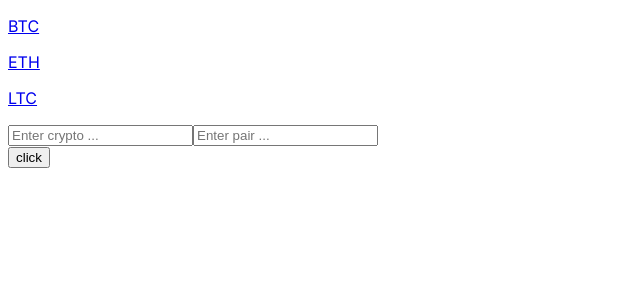
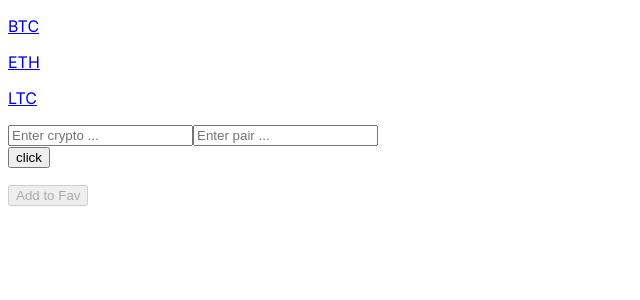
Before and after one commit to StandaFrontMan/Crypto-Tracker, a Next.js app in the folder ts-proj/: page / in a window 1280 px wide. Shown: the top 300 px of the page, without its empty margins (0-640 px from the left). Built offline with nearby package versions, Linux system fonts and the light colour scheme.

Commit message:
Adding redux Toolkit in project, store, hooks, provider and slice. addCoin Reducer

```diff
--- a/ts-proj/app/components/OwnCoinComponent.tsx
+++ b/ts-proj/app/components/OwnCoinComponent.tsx
@@ -3,9 +3,13 @@
 import { useState } from "react"
 import { getCryptoData } from "../helpers/getCryptoData";
 import { CryptoData } from "../modules/ICrypto";
-import Link from "next/link";
+import { useAppDispatch, useAppSelector } from "../redux/hooks";
+import { addCoin } from "../redux/features/usersCoinsSlice";
 
 export default function OwnCoinComponent() {
+
+    const dispatch = useAppDispatch();
+    const { coins } = useAppSelector(state => state.coin)
 
     const [cryptoName, setCryptoName] = useState<string>('');
     const [fiatPair, setFiatPair] = useState<string>('');
@@ -16,8 +20,14 @@ export default function OwnCoinComponent() {
         if (cryptoName && fiatPair !== '') {
             getCryptoData({ cryptoName, fiatPair })
                 .then((response: CryptoData) => {
-                    setData(response)
+                    setData(response);
                 })
+        }
+    }
+
+    const handleAddCoin = () => {
+        if(data) {
+            dispatch(addCoin(data))
         }
     }
 
@@ -45,6 +55,9 @@ export default function OwnCoinComponent() {
                 <p>{data?.day}</p>
                 <p>{data?.close}</p>
             </div>
+            <div>
+                <button onClick={handleAddCoin} disabled={!data}>Add to Fav</button>
+            </div>
         </main>
     )
 }
--- a/ts-proj/app/layout.tsx
+++ b/ts-proj/app/layout.tsx
@@ -1,6 +1,7 @@
 import './globals.css'
 import type { Metadata } from 'next'
 import { Inter } from 'next/font/google'
+import { ReduxProvider } from './redux/provider'
 
 const inter = Inter({ subsets: ['latin'] })
 
@@ -17,7 +18,11 @@ export default function RootLayout({
   return (
     <html lang="en">
       <body className={inter.className}>
-        {children}
+        <main className='container'>
+          <ReduxProvider>
+            {children}
+          </ReduxProvider>
+        </main>
       </body>
     </html>
   )
--- /dev/null
+++ b/ts-proj/app/redux/features/usersCoinsSlice.tsx
@@ -0,0 +1,31 @@
+import { CryptoData } from "@/app/modules/ICrypto";
+import { PayloadAction, createSlice } from "@reduxjs/toolkit";
+import { data } from "autoprefixer";
+
+interface CoinState {
+    coins: CryptoData[];
+}
+
+const initialState: CoinState = {
+    coins: [],
+}
+
+export const usersCoinsSlice = createSlice({
+    name: 'coins',
+    initialState,
+    reducers: {
+        addCoin: (state, action: PayloadAction<CryptoData>) => {
+            state.coins.push({
+                symbol: action.payload.symbol,
+                day: action.payload.day,
+                close: action.payload.close,
+            })
+        },
+        removeCoin: (state, action: PayloadAction<string>) => {
+
+        }
+    }
+})
+
+export const { addCoin, removeCoin } = usersCoinsSlice.actions;
+export default usersCoinsSlice.reducer;
--- /dev/null
+++ b/ts-proj/app/redux/hooks.ts
@@ -0,0 +1,7 @@
+import { TypedUseSelectorHook, useDispatch } from "react-redux";
+import { AppDispatch, RootState } from "./store";
+import { useSelector } from "react-redux";
+
+
+export const useAppDispatch: () => AppDispatch = useDispatch;
+export const useAppSelector: TypedUseSelectorHook<RootState> = useSelector;
--- /dev/null
+++ b/ts-proj/app/redux/provider.tsx
@@ -0,0 +1,8 @@
+"use client";
+
+import { Provider } from "react-redux";
+import { store } from "./store";
+
+export function ReduxProvider({ children }: { children: React.ReactNode }) {
+    return <Provider store={store}>{children}</Provider>
+}
--- /dev/null
+++ b/ts-proj/app/redux/store.ts
@@ -0,0 +1,12 @@
+import { configureStore } from "@reduxjs/toolkit";
+import  usersCoinsReducer  from "./features/usersCoinsSlice";
+
+
+export const store = configureStore({
+    reducer: {
+        coin: usersCoinsReducer
+    }
+})
+
+export type RootState = ReturnType<typeof store.getState>;
+export type AppDispatch = typeof store.dispatch;
--- a/ts-proj/package.json
+++ b/ts-proj/package.json
@@ -9,9 +9,11 @@
     "lint": "next lint"
   },
   "dependencies": {
+    "@reduxjs/toolkit": "^1.9.5",
     "@types/node": "20.4.5",
     "@types/react": "18.2.18",
     "@types/react-dom": "18.2.7",
+    "@types/react-redux": "^7.1.25",
     "autoprefixer": "10.4.14",
     "eslint": "8.46.0",
     "eslint-config-next": "13.4.12",
@@ -19,6 +21,7 @@
     "postcss": "8.4.27",
     "react": "18.2.0",
     "react-dom": "18.2.0",
+    "react-redux": "^8.1.2",
     "tailwindcss": "3.3.3",
     "typescript": "5.1.6"
   }
```
Also changed, not shown: 1 other file (tests, documents, lock files or other folders).
